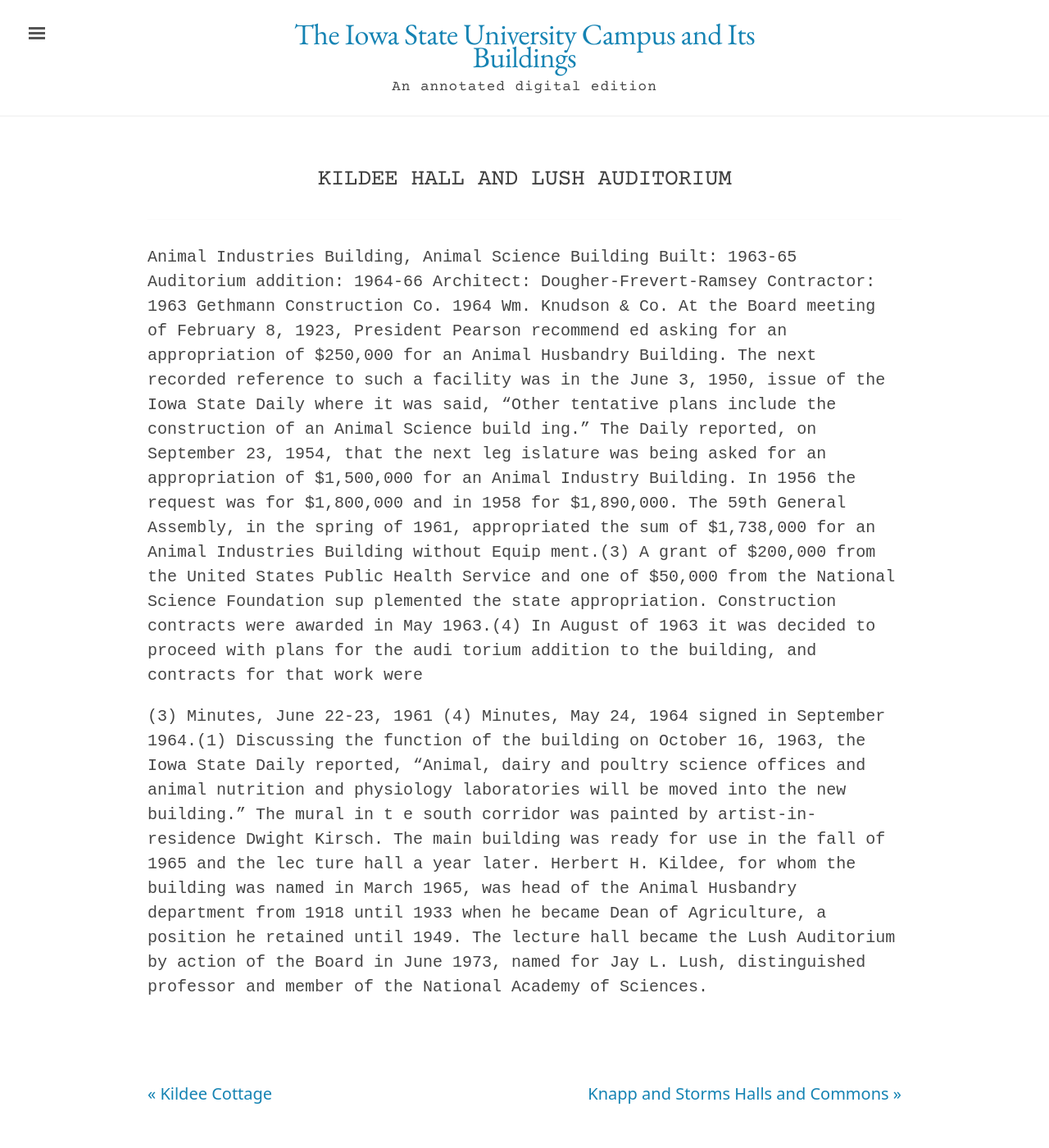
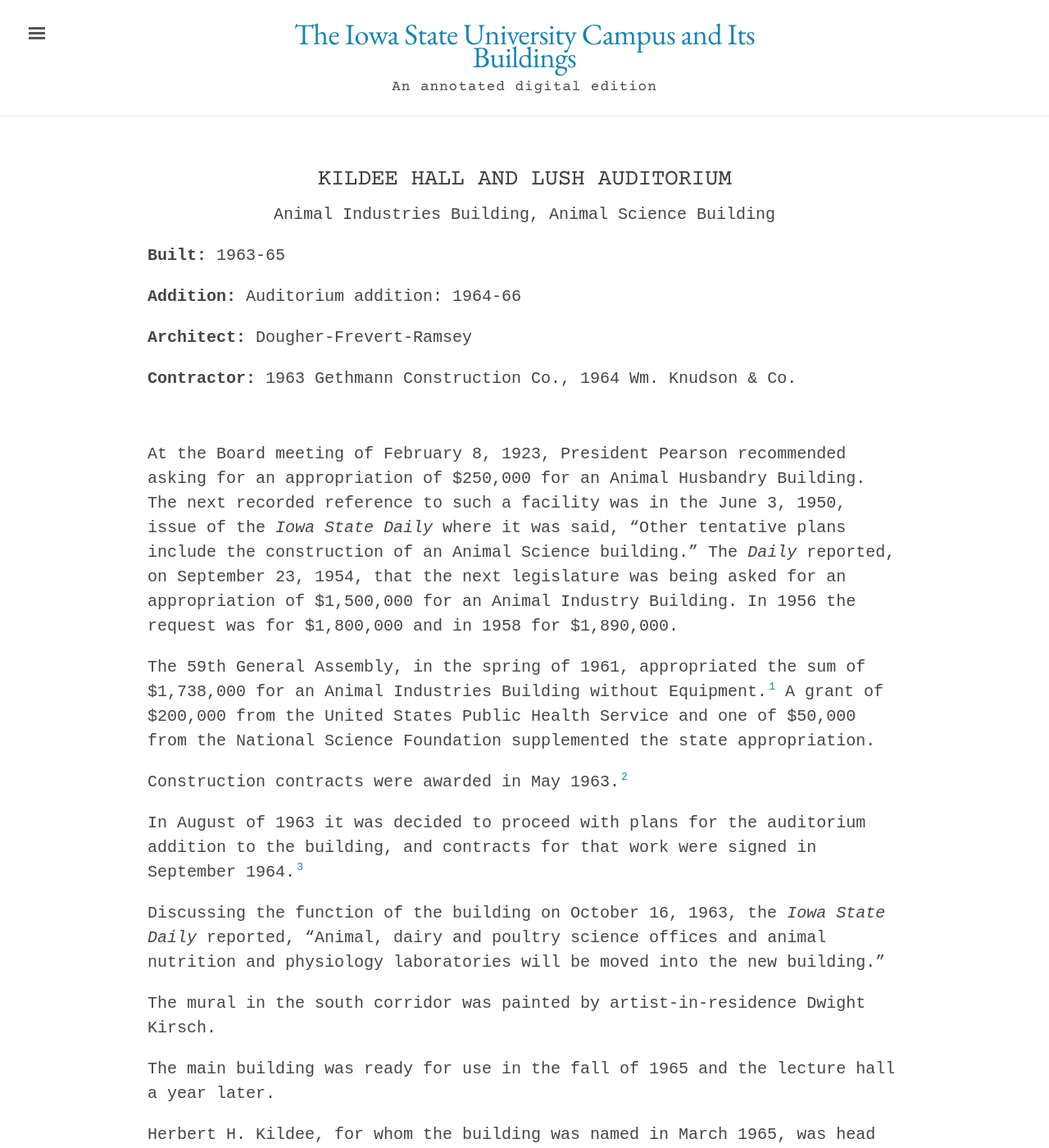
Before and after one commit to emanderson811/day-edition, a Jekyll site: the page built from _texts/buildings/120day-kildee-hall-lush-auditorium.md, in a window 1280 px wide and 1400 px high. Shown: the whole window at 82% size. Built offline with Jekyll 4.4.1, drawn with Linux system fonts in a browser that asks for light colours; some of the changed text lies outside the part shown.

Commit message:
Update 120day-kildee-hall-lush-auditorium.md

```diff
--- a/_texts/buildings/120day-kildee-hall-lush-auditorium.md
+++ b/_texts/buildings/120day-kildee-hall-lush-auditorium.md
@@ -2,10 +2,14 @@
 layout: building
 title: "Kildee Hall and Lush Auditorium"
 alternative_name:
-built:
-addition:
-architect:
+  - "Animal Industries Building"
+  - "Animal Science Building"
+built: "1963-65"
+addition: "Auditorium addition: 1964-66"
+architect: "Dougher-Frevert-Ramsey"
 contractor:
+  - "1963 Gethmann Construction Co."
+  - "1964 Wm. Knudson & Co."
 razed:
 author:
 rights: Public Domain
@@ -14,26 +18,26 @@
 ---
 ---
 
-Animal Industries Building, Animal Science Building
-Built: 1963-65 Auditorium addition: 1964-66
-Architect: Dougher-Frevert-Ramsey
-Contractor: 1963 Gethmann Construction Co.
-1964 Wm. Knudson & Co.
-At the Board meeting of February 8, 1923, President Pearson recommend ed asking for an appropriation of $250,000 for an Animal Husbandry Building. The next recorded reference to such a facility was in the June 3, 1950, issue of the Iowa State Daily where it was said, "Other tentative plans include the construction of an Animal Science build ing." The Daily reported, on September 23, 1954, that the next leg islature was being asked for an appropriation of $1,500,000 for an Animal Industry Building. In 1956 the request was for $1,800,000 and in 1958 for $1,890,000.
-The 59th General Assembly, in the spring of 1961, appropriated the sum of $1,738,000 for an Animal Industries Building without Equip ment.(3) A grant of $200,000 from the United States Public Health
-Service and one of $50,000 from the National Science Foundation sup
-plemented the state appropriation.
-Construction contracts were awarded in May 1963.(4)
-In August of 1963 it was decided to proceed with plans for the audi
-torium addition to the building, and contracts for that work were
+At the Board meeting of February 8, 1923, President Pearson recommended asking for an appropriation of $250,000 for an Animal Husbandry Building. The next recorded reference to such a facility was in the June 3, 1950, issue of the *Iowa State Daily* where it was said, "Other tentative plans include the construction of an Animal Science building." The *Daily* reported, on September 23, 1954, that the next legislature was being asked for an appropriation of $1,500,000 for an Animal Industry Building. In 1956 the request was for $1,800,000 and in 1958 for $1,890,000.
 
+The 59th General Assembly, in the spring of 1961, appropriated the sum of $1,738,000 for an Animal Industries Building without Equipment.[^fn1] A grant of $200,000 from the United States Public Health Service and one of $50,000 from the National Science Foundation supplemented the state appropriation.
 
-(3) Minutes, June 22-23, 1961
-(4) Minutes, May 24, 1964
-signed in September 1964.(1)
-Discussing the function of the building on October 16, 1963, the Iowa State Daily reported, "Animal, dairy and poultry science offices and animal nutrition and physiology laboratories will be moved into the new building."
-The mural in t e south corridor was painted by artist-in-residence Dwight Kirsch.
-The main building was ready for use in the fall of 1965 and the lec
-ture hall a year later.
+Construction contracts were awarded in May 1963.[^fn2]
+
+In August of 1963 it was decided to proceed with plans for the auditorium addition to the building, and contracts for that work were signed in September 1964.[^fn3]
+
+[^fn1]: Minutes, June 22-23, 1961
+
+[^fn2]: Minutes, May 24, 1964
+
+Discussing the function of the building on October 16, 1963, the *Iowa State Daily* reported, "Animal, dairy and poultry science offices and animal nutrition and physiology laboratories will be moved into the new building."
+
+The mural in the south corridor was painted by artist-in-residence Dwight Kirsch.
+
+The main building was ready for use in the fall of 1965 and the lecture hall a year later.
+
 Herbert H. Kildee, for whom the building was named in March 1965, was head of the Animal Husbandry department from 1918 until 1933 when he became Dean of Agriculture, a position he retained until 1949.
+
 The lecture hall became the Lush Auditorium by action of the Board in June 1973, named for Jay L. Lush, distinguished professor and member of the National Academy of Sciences.
+
+[^fn3]: Minutes, September 24-25, 1964
```
